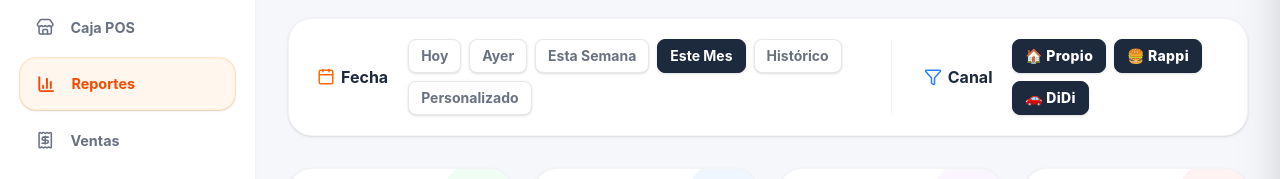
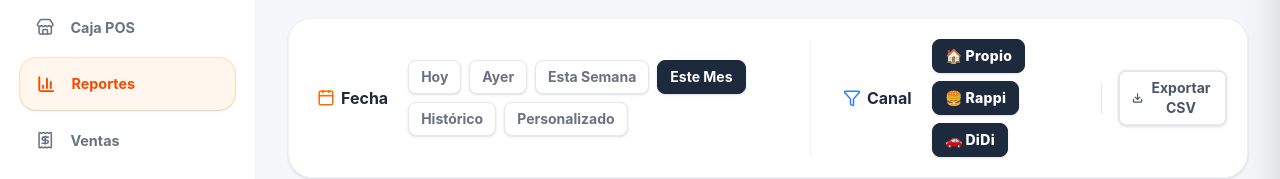
Before and after one commit to oniriumagency/pos-laspipzhas, a Next.js app: page /reportes in a window 1280 px wide. Shown: the part 158-337 px from the top of the page. Built offline with nearby package versions, Linux system fonts and the light colour scheme; no server answers; the database is empty.

Commit message:
Exportar reportes a CSV

```diff
--- a/src/components/reportes/ReportesDashboard.tsx
+++ b/src/components/reportes/ReportesDashboard.tsx
@@ -5,7 +5,7 @@ import {
   BarChart, Bar, XAxis, YAxis, CartesianGrid, Tooltip, ResponsiveContainer,
   PieChart, Pie, Cell, Legend, AreaChart, Area
 } from 'recharts';
-import { Store, Bike, UtensilsCrossed, Calendar, TrendingUp, Receipt, Tag, Trophy, Filter } from 'lucide-react';
+import { Store, Bike, UtensilsCrossed, Calendar, TrendingUp, Receipt, Tag, Trophy, Filter, Download } from 'lucide-react';
 
 interface Venta {
   id: string;
@@ -147,6 +147,72 @@ export default function ReportesDashboard({ ventas }: ReportesDashboardProps) {
     return saboresSorted;
   }, [ventasFiltradas]);
 
+  // Exportar a CSV
+  const exportarCSV = () => {
+    if (ventasFiltradas.length === 0) return;
+
+    const BOM = '\uFEFF';
+    const cabeceras = ['Fecha', 'Canal', 'Ingresos', 'Descuento Aplicado', 'Detalle de la Orden'];
+
+    // Función auxiliar para detalle de orden sin JSON anidados
+    const procesarDetalle = (cartPayload?: any[]) => {
+      if (!cartPayload || !Array.isArray(cartPayload)) return 'Sin detalle';
+      return cartPayload.map(item => {
+        const cantidad = item.cantidad || 1;
+        const tamano = item.tamano_nombre || '';
+        const s1 = item.sabor_1_nombre;
+        const s2 = item.sabor_2_nombre;
+        let sabor = s1 || 'Pizza';
+        if (s1 && s2) sabor = `${s1} y ${s2}`;
+        return `${cantidad}x ${sabor} ${tamano}`.trim();
+      }).join(', ');
+    };
+
+    const filas = ventasFiltradas.map(v => {
+      // Formatear Fecha DD/MM/YYYY HH:MM
+      const fechaObj = new Date(v.created_at);
+      const dia = String(fechaObj.getDate()).padStart(2, '0');
+      const mes = String(fechaObj.getMonth() + 1).padStart(2, '0');
+      const anio = fechaObj.getFullYear();
+      const horas = String(fechaObj.getHours()).padStart(2, '0');
+      const mins = String(fechaObj.getMinutes()).padStart(2, '0');
+      const fechaFmt = `${dia}/${mes}/${anio} ${horas}:${mins}`;
+
+      // Calcular descuento aplicado a esta venta
+      let descuentoVenta = 0;
+      if (v.cart_payload && Array.isArray(v.cart_payload)) {
+        v.cart_payload.forEach((item: any) => {
+          if (item.descuento_porcentaje) {
+            const descuentoPorItem = (item.precio_unitario * (item.descuento_porcentaje / 100)) * (item.cantidad || 1);
+            descuentoVenta += descuentoPorItem;
+          }
+        });
+      }
+
+      const detalle = procesarDetalle(v.cart_payload);
+
+      // Escapar campos para CSV
+      const fila = [
+        `"${fechaFmt}"`,
+        `"${v.origen_venta}"`,
+        v.total_precio,
+        descuentoVenta,
+        `"${detalle.replace(/"/g, '""')}"`
+      ];
+      return fila.join(',');
+    });
+
+    const contenidoCSV = [cabeceras.join(','), ...filas].join('\n');
+    const blob = new Blob([BOM + contenidoCSV], { type: 'text/csv;charset=utf-8;' });
+    const url = URL.createObjectURL(blob);
+    const link = document.createElement('a');
+    link.href = url;
+    link.setAttribute('download', `Reporte_Ventas_${rangoFecha}.csv`);
+    document.body.appendChild(link);
+    link.click();
+    document.body.removeChild(link);
+  };
+
   // Gráfico 3: Evolución de Ingresos
   const dataEvolucion = useMemo(() => {
     const agrupado: Record<string, { date: string; Propio: number; Rappi: number; DiDi: number }> = {};
@@ -249,6 +315,17 @@ export default function ReportesDashboard({ ventas }: ReportesDashboardProps) {
               );
             })}
           </div>
+
+          <div className="hidden xl:block w-px h-8 bg-gray-200 mx-1"></div>
+
+          <button
+            onClick={exportarCSV}
+            className="flex items-center gap-1.5 px-3 py-1.5 rounded-lg text-sm font-bold border-2 border-gray-200 text-gray-600 hover:border-slate-800 hover:text-slate-800 transition-all shadow-sm"
+            title="Exportar ventas filtradas a CSV"
+          >
+            <Download size={16} strokeWidth={2.5} />
+            Exportar CSV
+          </button>
         </div>
 
       </div>
```
